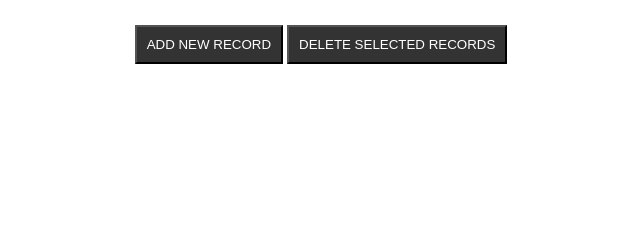
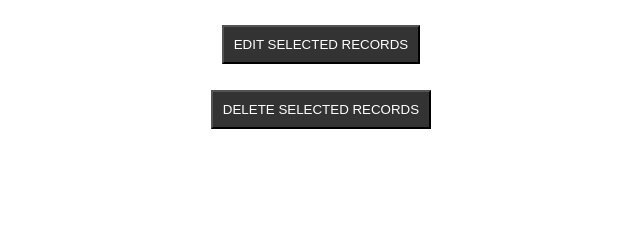
Before and after one commit to wadoodalam/Inventory_src, a Django app: page /view.html/ in a window 1280 px wide. Shown: the part 313-553 px from the top of the page, without its empty margins (319-959 px from the left). Run offline with Django 3.2, Linux system fonts and the light colour scheme; data that the repository does not hold is empty.

Commit message:
Add action url for update & delete buttons in view.html

```diff
--- a/Inventory/urls.py
+++ b/Inventory/urls.py
@@ -22,7 +22,6 @@ urlpatterns = [
     path('', views.Home, name='home'),
     path('insert.html/', views.Input_entry, name='Input'),
     path('view.html/', views.list, name='view'),
-    path('view.html/<asset_tag>/delete', views.delete, name='delete'),
-    path('view.html/<asset_tag>/', views.update, name='edit'),
-    # Ha, Can you please add the edit and delete button in the 'view.html' file. you see the url patterns up here^. Thanks
+    path('view.html/delete', views.delete, name='delete'),
+    path('view.html/update', views.update, name='edit'),
 ]
--- a/inventory_app/templates/view.html
+++ b/inventory_app/templates/view.html
@@ -60,8 +60,12 @@
 </table>
 
 <div class="verticalCenter">
-  <button> ADD NEW RECORD </button>
-  <button> DELETE SELECTED RECORDS </button>
+  <form action='view.html/update' method='POST'>
+    <button> EDIT SELECTED RECORDS </button>
+  </form>
+  <form action='view.html/update' method='POST'>
+    <button> DELETE SELECTED RECORDS </button>
+  </form>
 </div>
 
 </div>
```
